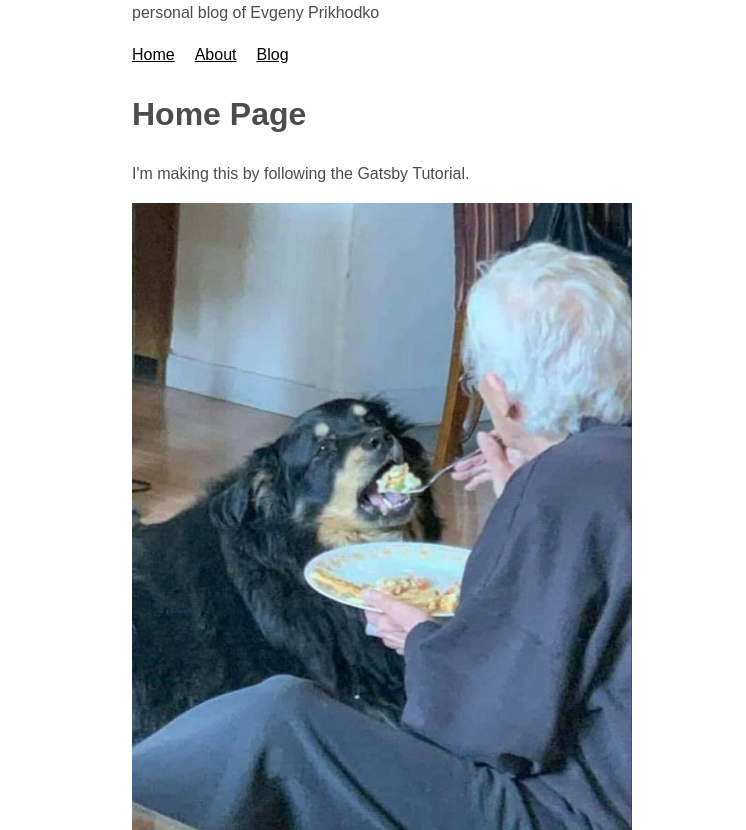
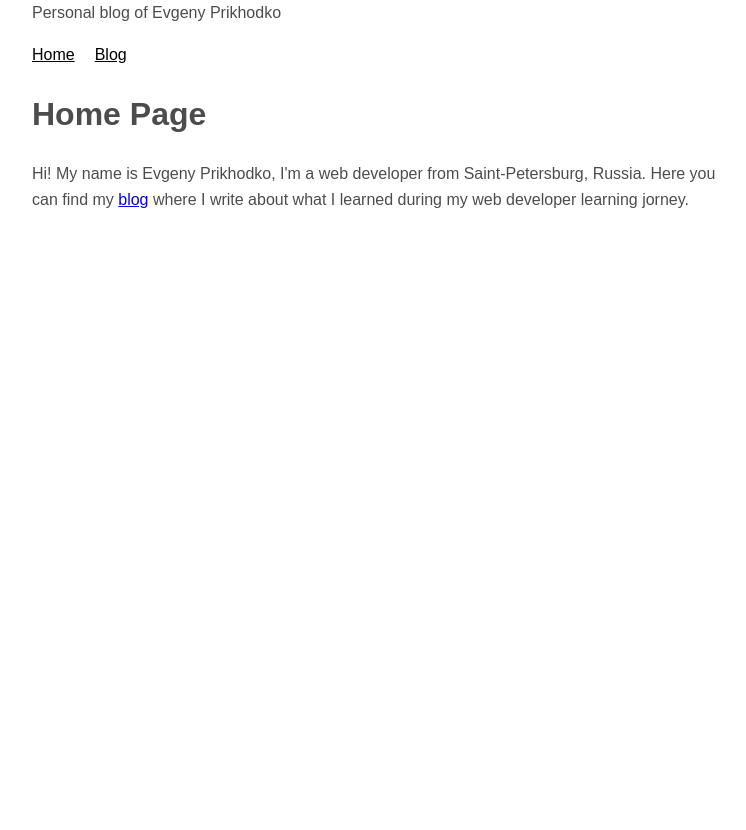
Before and after one commit to eprikhodko/personal-blog, a Gatsby site: page / in a window 1280 px wide. Shown: the whole page, without its empty margins (258-1004 px from the left). After the commit the page ends 800 px from the top, so only its background shows below. Built offline with nearby package versions, Linux system fonts and the light colour scheme; Gatsby itself is replaced by a stand-in of ours.

Commit message:
Update site layout

```diff
--- a/gatsby-config.js
+++ b/gatsby-config.js
@@ -1,7 +1,7 @@
 module.exports = {
   siteMetadata: {
     siteUrl: "https://www.evgenyprikhodko.com",
-    title: "personal blog of Evgeny Prikhodko",
+    title: "Personal blog of Evgeny Prikhodko",
   },
   plugins: [
     "gatsby-plugin-styled-components",
--- a/src/components/Layout.js
+++ b/src/components/Layout.js
@@ -31,10 +31,16 @@ body {
 }
 `
 
+const MainContainer = styled.div`
+  display: grid;
+  grid-template-columns: minmax(1em, 1fr) minmax(0, 700px) minmax(1em, 1fr);
+`
+
 const Container = styled.div`
-  margin: auto;
-  max-width: 500px;
+  /* margin: auto;
+  max-width: 700px; */
   font-family: sans-serif;
+  grid-column: 2/-2;
 `
 
 const Heading = styled.h1`
@@ -67,6 +73,7 @@ function Layout({ pageTitle, children }) {
   `)
 
   return (
+    <MainContainer>
       <Container>
         <GlobalStyle />
         <title>
@@ -79,9 +86,6 @@ function Layout({ pageTitle, children }) {
               <NavLink to="/">Home</NavLink>
             </NavLinkItem>
             <NavLinkItem>
-            <NavLink to="/about">About</NavLink>
-          </NavLinkItem>
-          <NavLinkItem>
               <NavLink to="/blog">Blog</NavLink>
             </NavLinkItem>
           </NavLinks>
@@ -91,6 +95,7 @@ function Layout({ pageTitle, children }) {
           {children}
         </main>
       </Container>
+    </MainContainer>
   )
 }
 
--- a/src/pages/index.js
+++ b/src/pages/index.js
@@ -1,6 +1,7 @@
 // Step 1: Import React
 import * as React from "react"
 import { StaticImage } from "gatsby-plugin-image"
+import { Link } from "gatsby"
 import Layout from "../components/Layout"
 
 // Step 2: Define your component
@@ -8,11 +9,16 @@ function IndexPage() {
   return (
     <main>
       <Layout pageTitle="Home Page">
-        <p>I&apos;m making this by following the Gatsby Tutorial.</p>
-        <StaticImage
+        <p>
+          Hi! My name is Evgeny Prikhodko, I&apos;m a web developer from
+          Saint-Petersburg, Russia. Here you can find my{" "}
+          <Link to="/blog">blog</Link> where I write about what I learned during
+          my web developer learning jorney.
+        </p>
+        {/* <StaticImage
           alt="A man that feed dog from spoon"
           src="../images/man-and-dog.jpg"
-        />
+        /> */}
       </Layout>
     </main>
   )
```
Also changed, not shown: src/pages/about.js (deleted, +0 -17 lines). Lines whose indentation alone changed are shown as unchanged.
